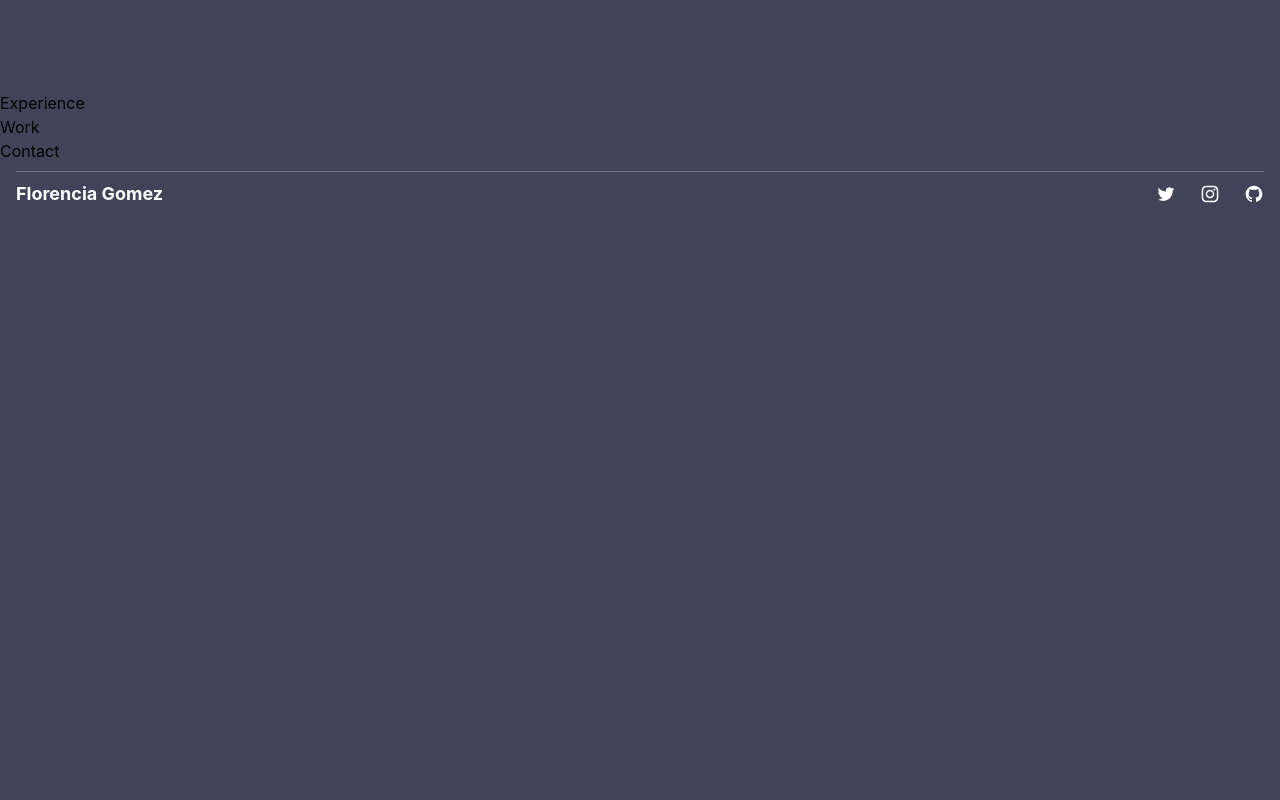
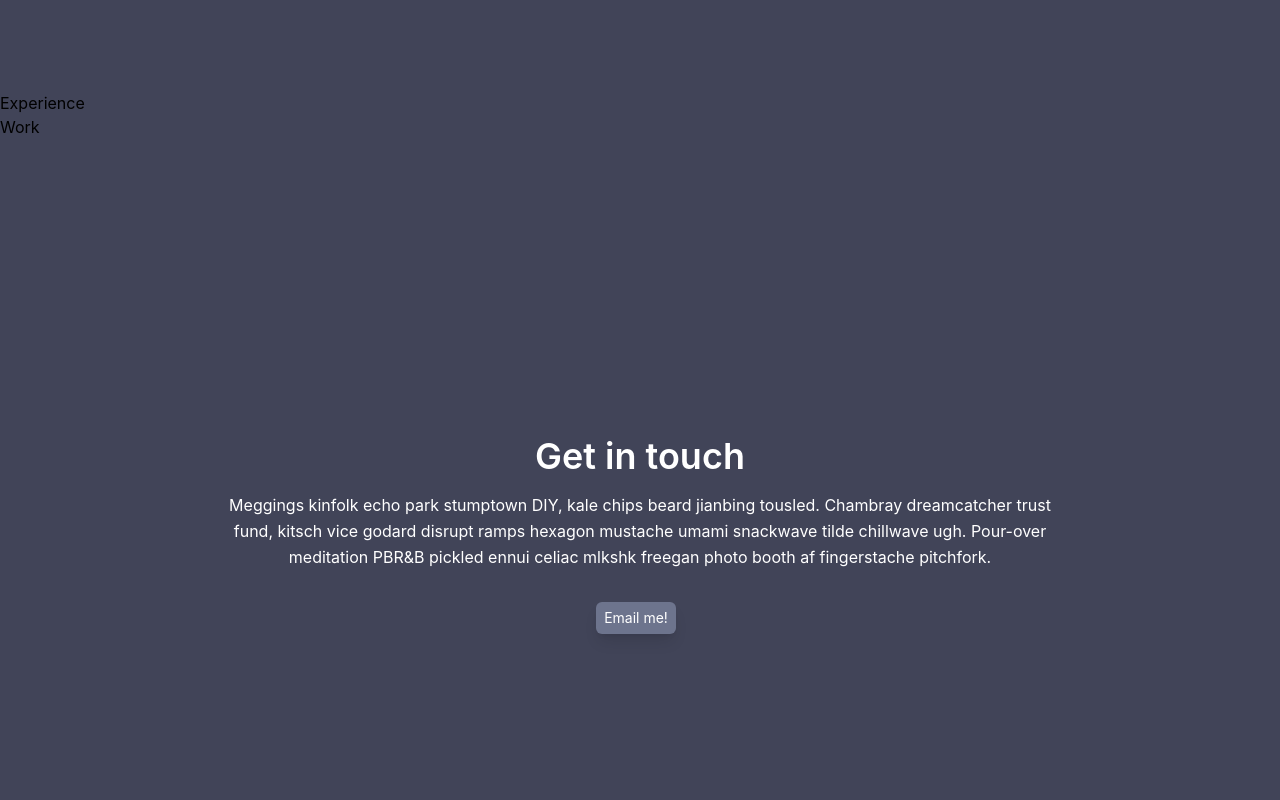
Before and after one commit to c7-studio/flor_dev, a Next.js app: page / in a window 1280 px wide. Shown: the part 1580-2380 px from the top of the page. Before the commit the page ends 1788 px from the top, so only its background shows below. Built offline with nearby package versions, Linux system fonts and the light colour scheme.

Commit message:
contact layout

```diff
--- a/components/Contact.jsx
+++ b/components/Contact.jsx
@@ -1,8 +1,26 @@
 import React from 'react'
+import { useRouter } from 'next/router'
+
 
 function Contact() {
+  const router = useRouter()
+
   return (
-    <div id="contact">Contact</div>
+    <div className='flex flex-col items-center justify-center h-screen mx-auto' id="contact">
+      <section class="text-white body-font">
+        <div class="container mx-auto flex px-5 py-24 items-center justify-center flex-col">
+          <div class="text-center lg:w-2/3 w-full">
+            <h1 class="title-font sm:text-4xl text-3xl mb-4 text-gray-900 font-semibold">Get in touch</h1>
+            <p class="mb-8 leading-relaxed">Meggings kinfolk echo park stumptown DIY, kale chips beard jianbing tousled. Chambray dreamcatcher trust fund, kitsch vice godard disrupt ramps hexagon mustache umami snackwave tilde chillwave ugh. Pour-over meditation PBR&amp;B pickled ennui celiac mlkshk freegan photo booth af fingerstache pitchfork.</p>
+            <div class="flex justify-center">
+              <button class="text-white bg-[#6D748D] shadow-lg rounded-md text-sm px-2 py-1.5 mr-2 mb-2" onClick={() => router.push('mailto:florencgmz@gmail.com')}>
+                <span>Email me!</span>
+              </button>
+            </div>
+          </div>
+        </div>
+      </section>
+    </div>
   )
 }
 
```
